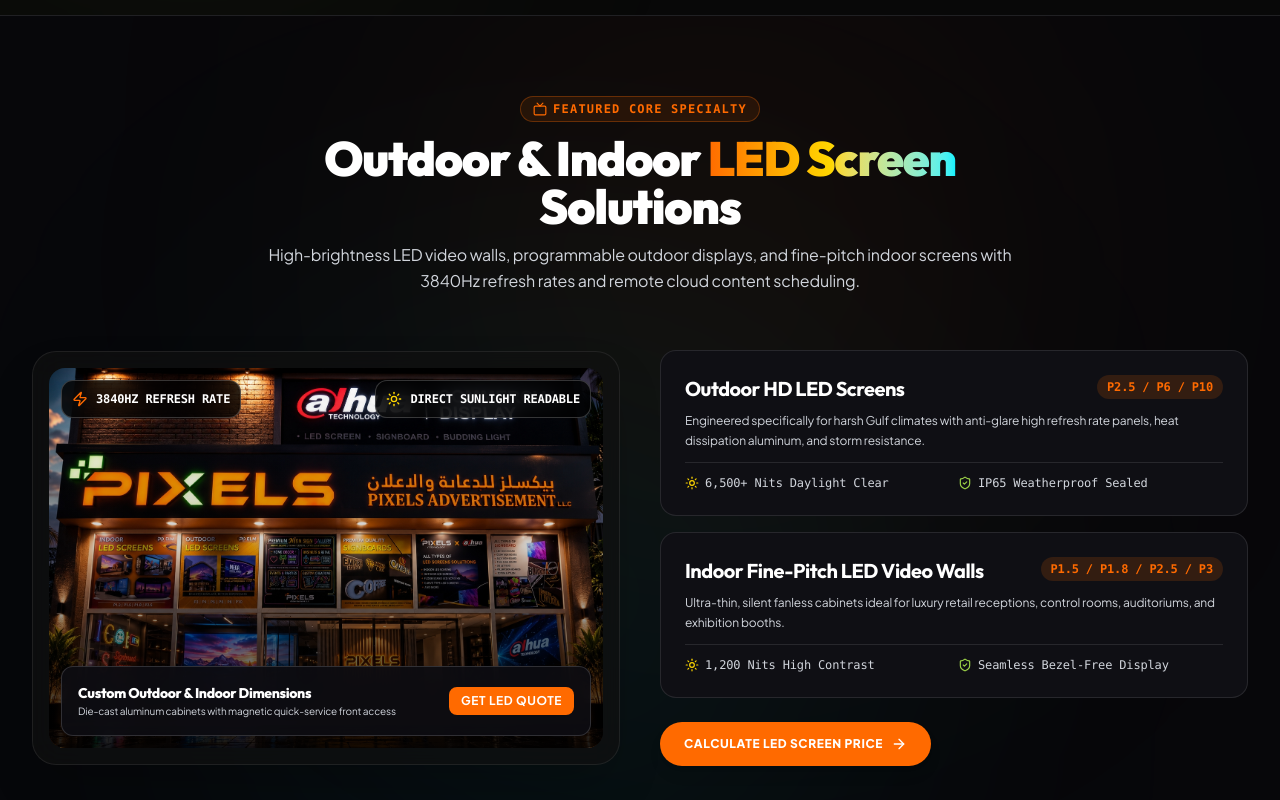
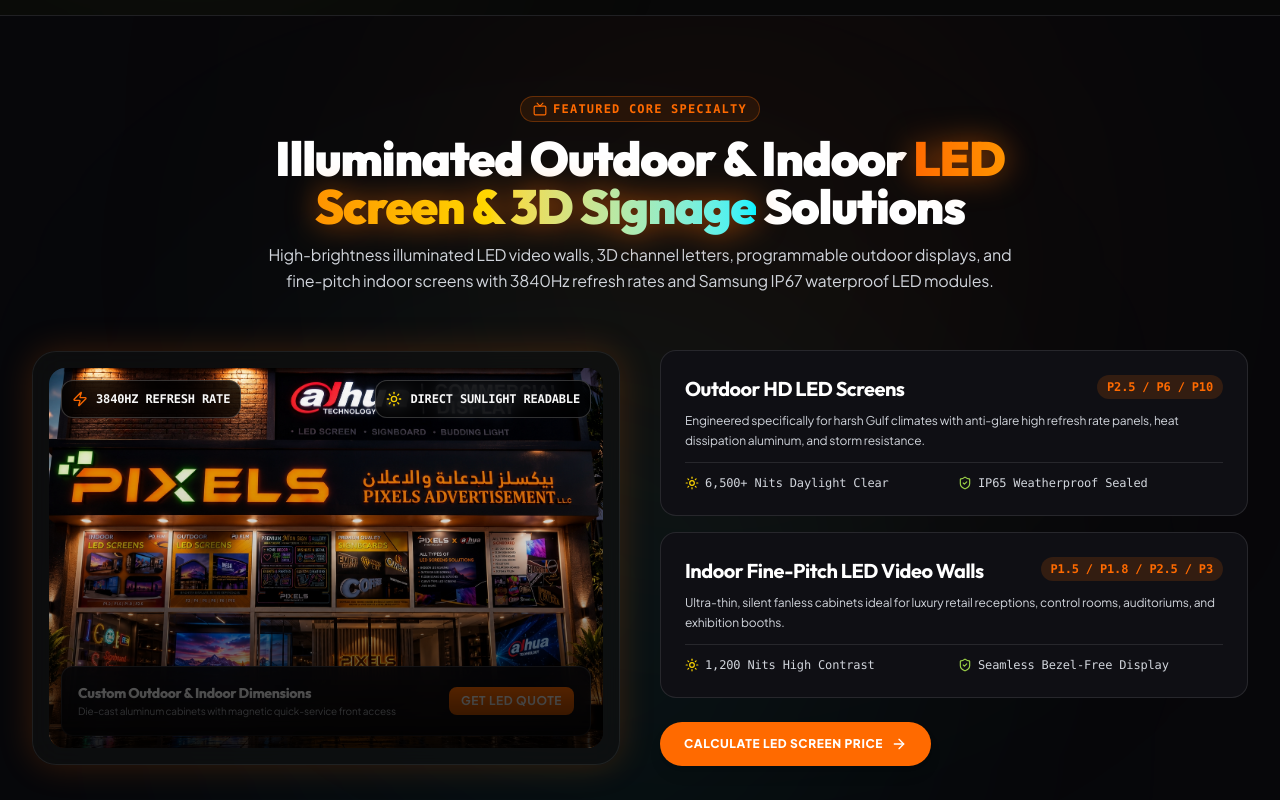
Before and after one commit to ahmathmusharraf/PixelsAdvertisement1, a React (Vite) app: page / in a window 1280 px wide. Shown: the part 2320-3120 px from the top of the page. Built offline with nearby package versions, Linux system fonts and the light colour scheme.

Commit message:
Update LedScreenSpotlight.tsx

```diff
--- a/src/components/LedScreenSpotlight.tsx
+++ b/src/components/LedScreenSpotlight.tsx
@@ -54,11 +54,11 @@
           </div>
 
           <h2 className="text-2xl sm:text-4xl lg:text-5xl font-black text-white font-display tracking-tight">
-            Outdoor & Indoor <span className="bg-gradient-to-r from-[#FF6A00] via-[#FFD700] to-[#00F2FE] bg-clip-text text-transparent">LED Screen</span> Solutions
+            Illuminated Outdoor & Indoor <span className="bg-gradient-to-r from-[#FF6A00] via-[#FFD700] to-[#00F2FE] bg-clip-text text-transparent drop-shadow-[0_0_15px_rgba(255,106,0,0.6)]">LED Screen & 3D Signage</span> Solutions
           </h2>
 
           <p className="text-xs sm:text-base text-gray-300 font-sans leading-relaxed">
-            High-brightness LED video walls, programmable outdoor displays, and fine-pitch indoor screens with 3840Hz refresh rates and remote cloud content scheduling.
+            High-brightness illuminated LED video walls, 3D channel letters, programmable outdoor displays, and fine-pitch indoor screens with 3840Hz refresh rates and Samsung IP67 waterproof LED modules.
           </p>
         </div>
 
@@ -67,15 +67,41 @@
 
           {/* Left Column: Visual Screen Preview */}
           <div className="lg:col-span-6 relative">
-            <div className="relative rounded-2xl sm:rounded-3xl overflow-hidden glass-card p-2 sm:p-4 border border-white/15 shadow-2xl">
+            <div className="relative rounded-2xl sm:rounded-3xl overflow-hidden glass-card p-2 sm:p-4 border border-[#FF6A00]/30 shadow-[0_0_35px_rgba(255,106,0,0.2)]">
               <div className="relative h-[220px] sm:h-[380px] rounded-xl sm:rounded-2xl overflow-hidden bg-[#0A0A0E]">
-                <img
+                {/* Moving Storefront Image Animation */}
+                <motion.img
                   src="/shop.jpg"
-                  alt="Outdoor Indoor LED Screen Display"
+                  alt="Illuminated Outdoor Indoor LED Screen Display"
+                  animate={{
+                    scale: [1, 1.07, 1.02, 1.08, 1],
+                    x: [0, 6, -6, 4, 0],
+                    y: [0, -5, -2, -6, 0],
+                  }}
+                  transition={{
+                    duration: 15,
+                    repeat: Infinity,
+                    ease: 'easeInOut',
+                  }}
                   className="w-full h-full object-cover"
                   referrerPolicy="no-referrer"
                 />
-                <div className="absolute inset-0 bg-gradient-to-t from-black/90 via-black/20 to-transparent" />
+
+                {/* Light Shimmer Sweep Effect */}
+                <motion.div
+                  animate={{
+                    x: ['-130%', '230%'],
+                  }}
+                  transition={{
+                    duration: 5,
+                    repeat: Infinity,
+                    repeatDelay: 2.5,
+                    ease: 'easeInOut',
+                  }}
+                  className="absolute inset-0 w-1/2 bg-gradient-to-r from-transparent via-white/20 to-transparent -skew-x-12 pointer-events-none z-10"
+                />
+
+                <div className="absolute inset-0 bg-gradient-to-t from-black/90 via-black/20 to-transparent pointer-events-none z-10" />
 
                 {/* Overlaid Badges */}
                 <div className="absolute top-3 left-3 p-2.5 rounded-xl bg-black/80 backdrop-blur-md border border-white/20 flex items-center gap-2">
```
